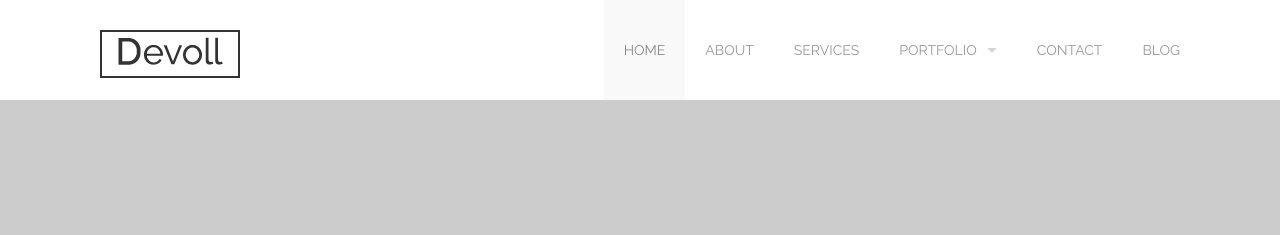
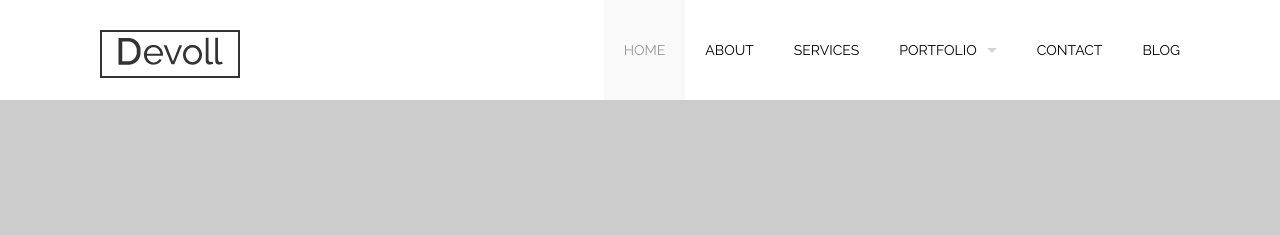
Before and after one commit to USDFC/usdfc.github.io, a Jekyll site: the page built from index.html, in a window 1280 px wide. Shown: the top 235 px of the page. Built offline with Jekyll 4.4.1, drawn with Linux system fonts in a browser that asks for light colours; nearby versions of some CDN libraries; library files that are not in the unit come from our copies.

Commit message:
Fixed color readability for header

```diff
--- a/_sass/foundation/_settings.scss
+++ b/_sass/foundation/_settings.scss
@@ -1393,10 +1393,10 @@ $topbar-height: rem-calc(100);
 // $topbar-title-font-size: rem-calc(17);
 
 // Set the link colors and styles for top-level nav
-$topbar-link-color: #999;
-$topbar-link-color-hover: #888;
-$topbar-link-color-active: #888;
-$topbar-link-color-active-hover: #888;
+$topbar-link-color: #000;
+$topbar-link-color-hover: #999;
+$topbar-link-color-active: #999;
+$topbar-link-color-active-hover: #999;
 // $topbar-link-weight: $font-weight-normal;
 $topbar-link-font-size: rem-calc(14);
 // $topbar-link-hover-lightness: -10%; // Darken by 10%
```
